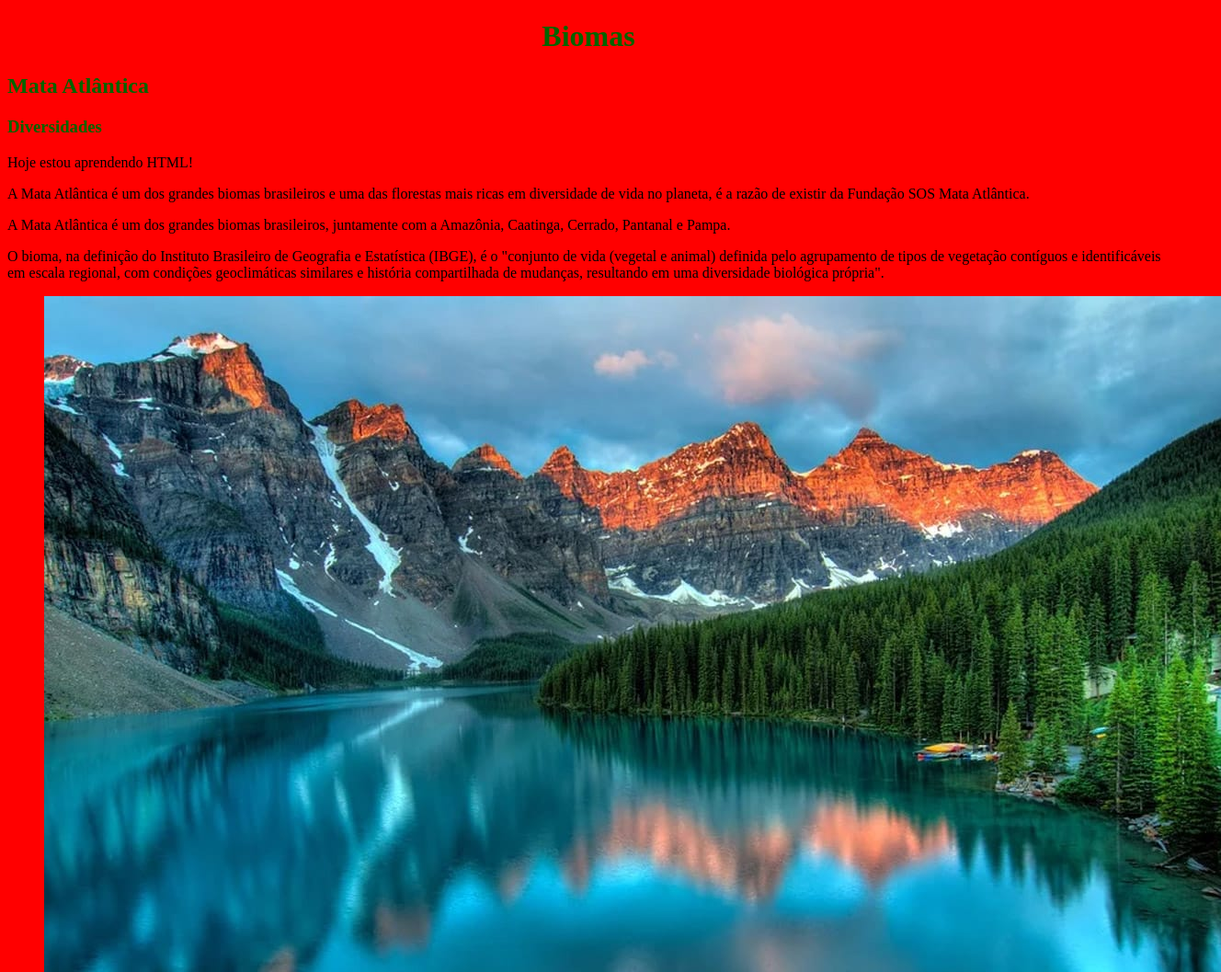
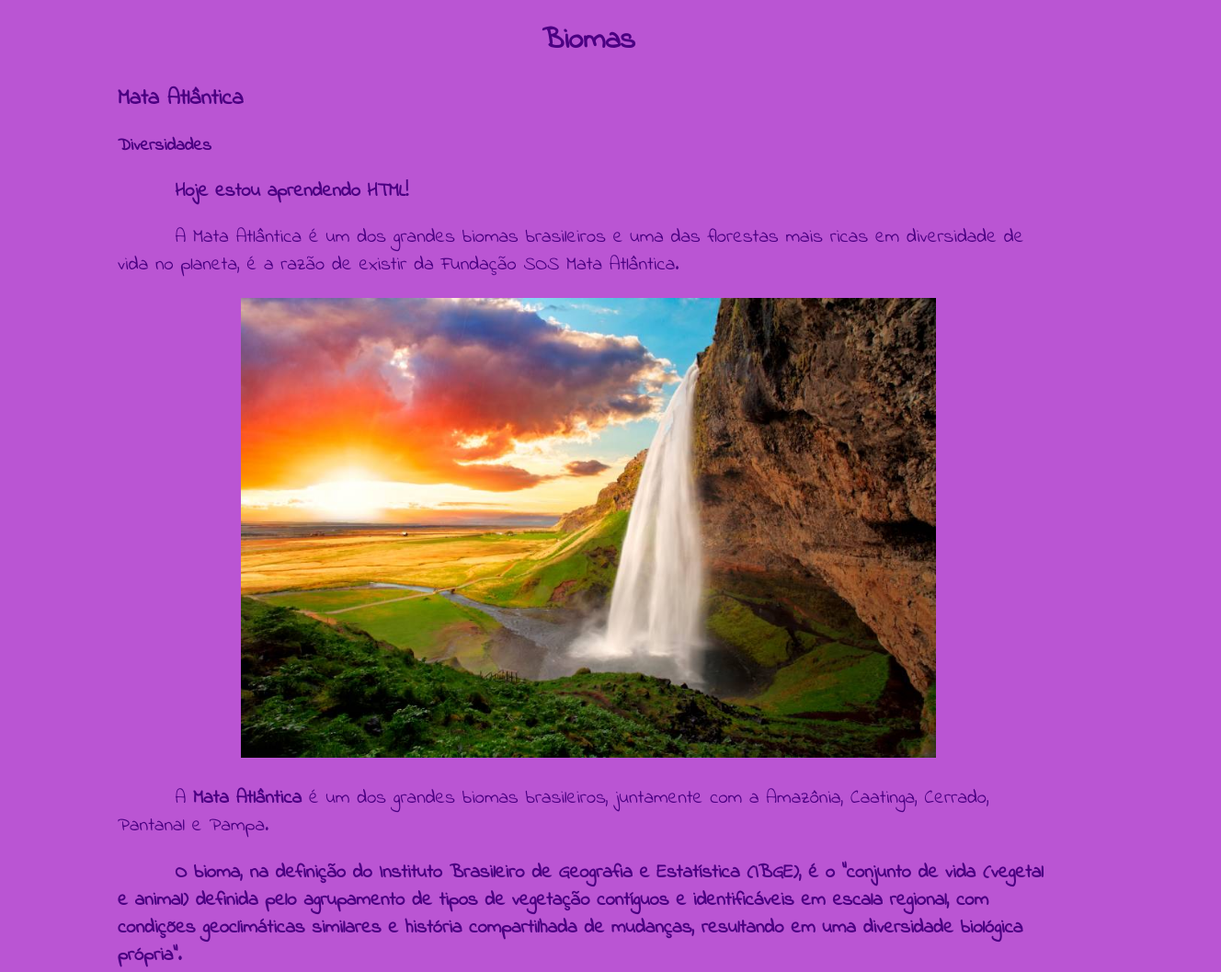
Before and after one commit to projetos-cintia/primeirosite, a plain HTML site: page index.html in a window 1280 px wide. Shown: the top 1057 px of the page at 92% size, 1328 px wide, since content can reach past the window. Drawn offline with Linux system fonts and the light colour scheme.

Commit message:
Add files via upload

```diff
--- a/css/estilo.css
+++ b/css/estilo.css
@@ -1,15 +1,44 @@
 body{
 
-	background-color: red;
+	background-color: #BA55D3;
+	margin-right: 10%;
+	margin-left: 10%;
+	font-family: 'Indie Flower', cursive;
+}
+
+h1{
+	text-align: center;
+	color: #4B0082;
+}
+
+h2,h3{
+color: #4B0082;
 
 }
 
-h1{
+p{
+	font-size: 1.3em;
+	text-indent: 3em;
+	color: #4B0082;
+
+
+}
+
+figure{
 
 	text-align: center;
-	color: #006400;
 }
 
-h2,h3{
-	color: #006400;
+img{
+
+	width: 50%;
 }
+
+.negrito{
+	font-weight: bold;
+}
+
+.tamanho{
+
+	width: 80%;
+}
--- a/index.html
+++ b/index.html
@@ -4,22 +4,28 @@
 	<meta charset="utf-8">
 	<meta name="viewport" content="width=device-width,initial-scale=1.0">
 	<link rel="stylesheet" type="text/css" href="css/estilo.css">
+	<link href="https://fonts.googleapis.com/css2?family=Indie+Flower&display=swap" rel="stylesheet">
 	<title> Cíntia </title>
 </head>
 <body>
 	<h1>Biomas</h1>
 	<h2>Mata Atlântica</h2>
 	<h3>Diversidades</h3>
-	<p>Hoje estou aprendendo HTML!</p>
+	<p class="negrito">Hoje estou aprendendo HTML!</p>
 	<p> A Mata Atlântica é um dos grandes biomas brasileiros e
 		uma das florestas mais ricas em diversidade de vida no planeta, é a razão de existir da Fundação SOS Mata Atlântica.</p>
 
-	<p>A Mata Atlântica é um dos grandes biomas brasileiros, juntamente com a Amazônia, Caatinga, Cerrado, Pantanal e Pampa. </p>
-	<p>O bioma, na definição do Instituto Brasileiro de Geografia e Estatística (IBGE), é o "conjunto de vida (vegetal e animal) definida pelo agrupamento de tipos de vegetação contíguos e identificáveis em escala regional, com condições geoclimáticas similares e história compartilhada de mudanças, resultando em uma diversidade biológica própria".</p>
+	<figure>
+		<img class="tamanho" src="img/cachoeira.jpeg">
+	</figure>
+
+	<p>A <span class="negrito">Mata Atlântica</span> é um dos grandes biomas brasileiros, juntamente com a Amazônia, Caatinga, Cerrado, Pantanal e Pampa. </p>
+	<p class="negrito">O bioma, na definição do Instituto Brasileiro de Geografia e Estatística (IBGE), é o "conjunto de vida (vegetal e animal) definida pelo agrupamento de tipos de vegetação contíguos e identificáveis em escala regional, com condições geoclimáticas similares e história compartilhada de mudanças, resultando em uma diversidade biológica própria".</p>
+
 	<figure>
 		<img src="img/lago.jpg">
 	</figure>
-	<p>qualquer coisa</p>
+
 
 
 
```
